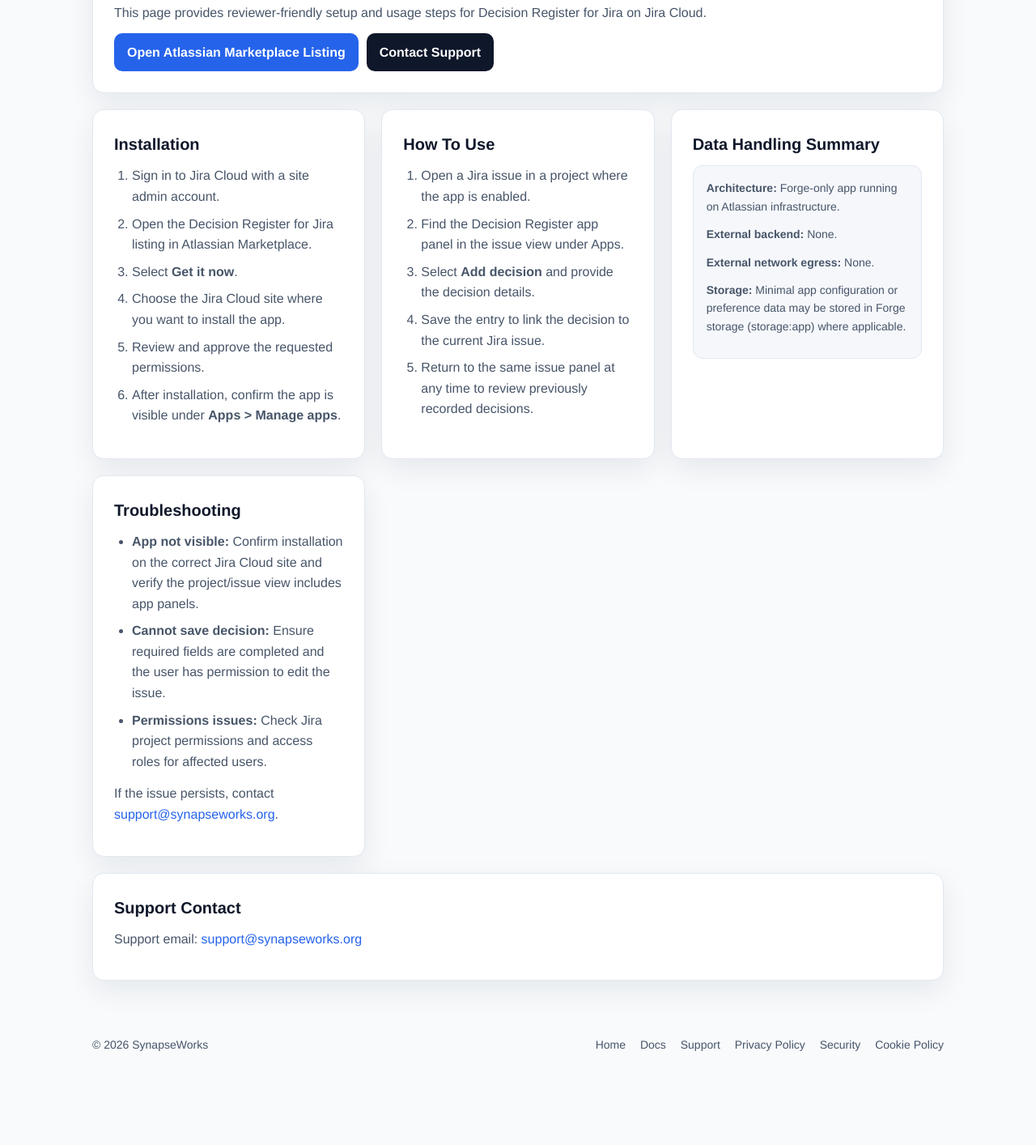
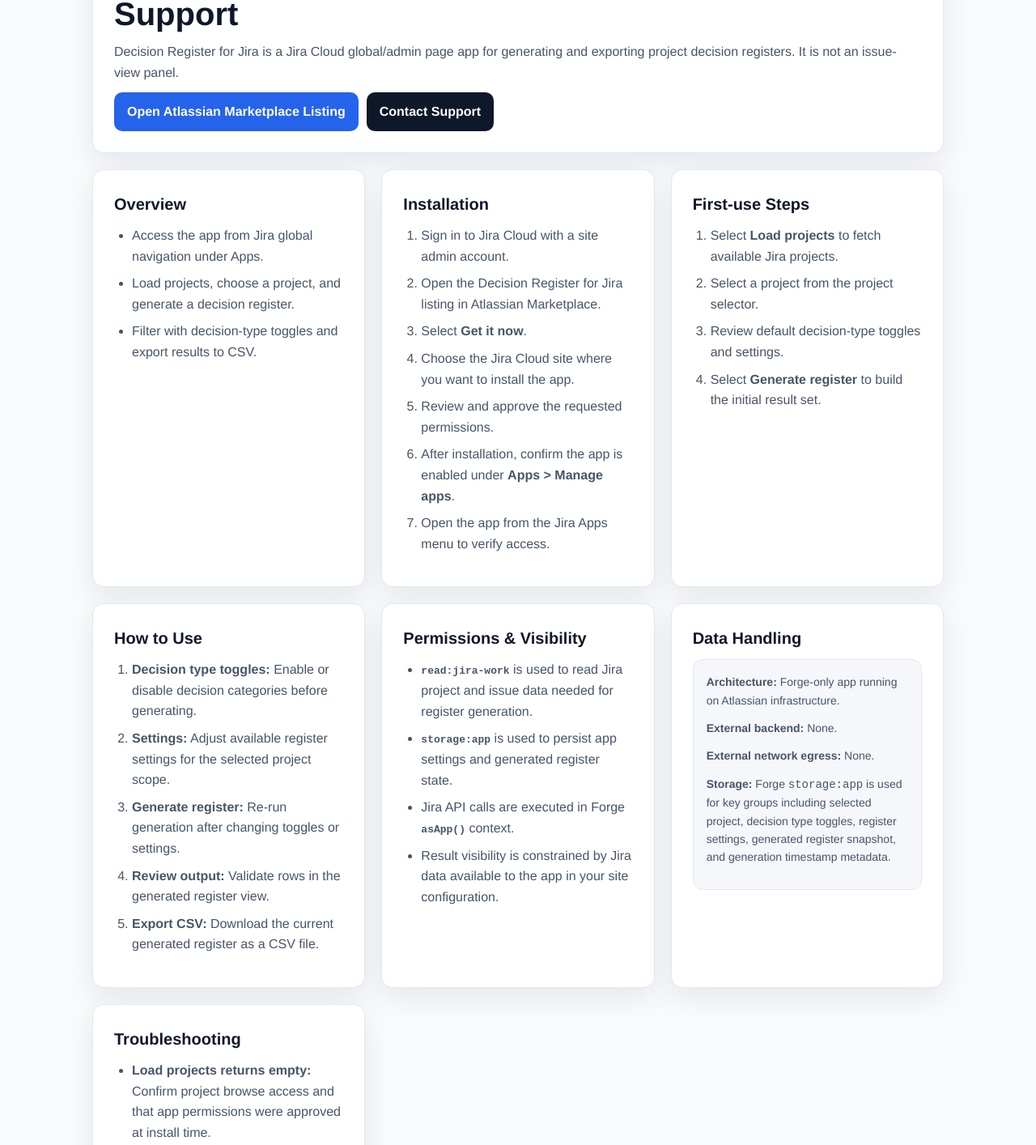
Before and after one commit to lucianRME/synapseworks-site, a plain HTML site: page docs/decision-register/index.html in a window 1280 px wide. Shown: the part 223-1637 px from the top of the page at 81% size. Before the commit the page ends 1553 px from the top, so only its background shows below. Drawn offline with Linux system fonts and the light colour scheme.

Commit message:
more fixes for decision register

```diff
--- a/docs/decision-register/index.html
+++ b/docs/decision-register/index.html
@@ -3,18 +3,18 @@
 <head>
   <meta charset="UTF-8">
   <meta name="viewport" content="width=device-width, initial-scale=1.0">
-  <title>Decision Register for Jira - Documentation | SynapseWorks</title>
+  <title>Decision Register for Jira - Documentation &amp; Support | SynapseWorks</title>
   <link rel="canonical" href="https://synapseworks.org/docs/decision-register/">
-  <meta name="description" content="Documentation for Decision Register for Jira: installation, usage, data handling, troubleshooting, and support contact.">
+  <meta name="description" content="Decision Register for Jira documentation and support: installation, first use, register generation, permissions, data handling, troubleshooting, and support contact.">
   <meta property="og:site_name" content="SynapseWorks">
-  <meta property="og:title" content="Decision Register for Jira - Documentation | SynapseWorks">
-  <meta property="og:description" content="How to install and use Decision Register for Jira in Jira Cloud, plus troubleshooting and support details.">
+  <meta property="og:title" content="Decision Register for Jira - Documentation &amp; Support | SynapseWorks">
+  <meta property="og:description" content="Marketplace-ready setup and usage guide for Decision Register for Jira, including permissions, data handling, and support.">
   <meta property="og:url" content="https://synapseworks.org/docs/decision-register/">
   <meta property="og:type" content="website">
   <meta property="og:image" content="https://synapseworks.org/og.svg">
   <meta name="twitter:card" content="summary_large_image">
-  <meta name="twitter:title" content="Decision Register for Jira - Documentation | SynapseWorks">
-  <meta name="twitter:description" content="Step-by-step install and usage documentation for Decision Register for Jira.">
+  <meta name="twitter:title" content="Decision Register for Jira - Documentation &amp; Support | SynapseWorks">
+  <meta name="twitter:description" content="Install, configure, and use Decision Register for Jira with support and troubleshooting guidance.">
   <meta name="twitter:image" content="https://synapseworks.org/og.svg">
   <style>
     :root {
@@ -163,12 +163,21 @@
     <section class="wrap">
       <div class="card full">
         <div class="pill">Documentation</div>
-        <h1>Decision Register for Jira &mdash; Documentation</h1>
-        <p>This page provides reviewer-friendly setup and usage steps for Decision Register for Jira on Jira Cloud.</p>
+        <h1>Decision Register for Jira &mdash; Documentation &amp; Support</h1>
+        <p>Decision Register for Jira is a Jira Cloud global/admin page app for generating and exporting project decision registers. It is not an issue-view panel.</p>
         <div class="cta-row">
           <a class="cta" href="https://marketplace.atlassian.com/apps/1541498296" target="_blank" rel="noopener noreferrer">Open Atlassian Marketplace Listing</a>
           <a class="cta secondary" href="/support">Contact Support</a>
         </div>
+      </div>
+
+      <div class="card">
+        <h2>Overview</h2>
+        <ul>
+          <li>Access the app from Jira global navigation under Apps.</li>
+          <li>Load projects, choose a project, and generate a decision register.</li>
+          <li>Filter with decision-type toggles and export results to CSV.</li>
+        </ul>
       </div>
 
       <div class="card">
@@ -179,44 +188,76 @@
           <li>Select <strong>Get it now</strong>.</li>
           <li>Choose the Jira Cloud site where you want to install the app.</li>
           <li>Review and approve the requested permissions.</li>
-          <li>After installation, confirm the app is visible under <strong>Apps &gt; Manage apps</strong>.</li>
+          <li>After installation, confirm the app is enabled under <strong>Apps &gt; Manage apps</strong>.</li>
+          <li>Open the app from the Jira Apps menu to verify access.</li>
         </ol>
       </div>
 
       <div class="card">
-        <h2>How To Use</h2>
+        <h2>First-use Steps</h2>
         <ol>
-          <li>Open a Jira issue in a project where the app is enabled.</li>
-          <li>Find the Decision Register app panel in the issue view under Apps.</li>
-          <li>Select <strong>Add decision</strong> and provide the decision details.</li>
-          <li>Save the entry to link the decision to the current Jira issue.</li>
-          <li>Return to the same issue panel at any time to review previously recorded decisions.</li>
+          <li>Select <strong>Load projects</strong> to fetch available Jira projects.</li>
+          <li>Select a project from the project selector.</li>
+          <li>Review default decision-type toggles and settings.</li>
+          <li>Select <strong>Generate register</strong> to build the initial result set.</li>
         </ol>
       </div>
 
       <div class="card">
-        <h2>Data Handling Summary</h2>
+        <h2>How to Use</h2>
+        <ol>
+          <li><strong>Decision type toggles:</strong> Enable or disable decision categories before generating.</li>
+          <li><strong>Settings:</strong> Adjust available register settings for the selected project scope.</li>
+          <li><strong>Generate register:</strong> Re-run generation after changing toggles or settings.</li>
+          <li><strong>Review output:</strong> Validate rows in the generated register view.</li>
+          <li><strong>Export CSV:</strong> Download the current generated register as a CSV file.</li>
+        </ol>
+      </div>
+
+      <div class="card">
+        <h2>Permissions &amp; Visibility</h2>
+        <ul>
+          <li><strong><code>read:jira-work</code></strong> is used to read Jira project and issue data needed for register generation.</li>
+          <li><strong><code>storage:app</code></strong> is used to persist app settings and generated register state.</li>
+          <li>Jira API calls are executed in Forge <strong><code>asApp()</code></strong> context.</li>
+          <li>Result visibility is constrained by Jira data available to the app in your site configuration.</li>
+        </ul>
+      </div>
+
+      <div class="card">
+        <h2>Data Handling</h2>
         <div class="panel">
           <p><strong>Architecture:</strong> Forge-only app running on Atlassian infrastructure.</p>
           <p><strong>External backend:</strong> None.</p>
           <p><strong>External network egress:</strong> None.</p>
-          <p><strong>Storage:</strong> Minimal app configuration or preference data may be stored in Forge storage (storage:app) where applicable.</p>
+          <p><strong>Storage:</strong> Forge <code>storage:app</code> is used for key groups including selected project, decision type toggles, register settings, generated register snapshot, and generation timestamp metadata.</p>
         </div>
       </div>
 
       <div class="card">
         <h2>Troubleshooting</h2>
         <ul>
-          <li><strong>App not visible:</strong> Confirm installation on the correct Jira Cloud site and verify the project/issue view includes app panels.</li>
-          <li><strong>Cannot save decision:</strong> Ensure required fields are completed and the user has permission to edit the issue.</li>
-          <li><strong>Permissions issues:</strong> Check Jira project permissions and access roles for affected users.</li>
+          <li><strong>Load projects returns empty:</strong> Confirm project browse access and that app permissions were approved at install time.</li>
+          <li><strong>Generate register not available:</strong> Select a project first.</li>
+          <li><strong>Generated register is empty:</strong> Verify decision-type toggles and project data contain matching decisions.</li>
+          <li><strong>CSV export unavailable:</strong> Generate a register before exporting.</li>
+          <li><strong>Settings or selections reset:</strong> Reopen the app and verify <code>storage:app</code> permission is present in app configuration.</li>
         </ul>
         <p>If the issue persists, contact <a href="mailto:support@synapseworks.org">support@synapseworks.org</a>.</p>
       </div>
 
       <div class="card full">
-        <h2>Support Contact</h2>
+        <h2>Support</h2>
         <p>Support email: <a href="mailto:support@synapseworks.org">support@synapseworks.org</a></p>
+        <p>Typical response time: 1-2 business days.</p>
+        <p>Include the following in your support email:</p>
+        <ul>
+          <li>Jira Cloud site URL.</li>
+          <li>Affected project key and action performed (Load projects, Generate register, or Export CSV).</li>
+          <li>Step-by-step reproduction steps.</li>
+          <li>Timestamp of the latest occurrence (with timezone).</li>
+          <li>Expected vs actual result and any screenshots.</li>
+        </ul>
       </div>
     </section>
   </main>
--- a/sitemap.xml
+++ b/sitemap.xml
@@ -31,6 +31,11 @@
     <priority>0.8</priority>
   </url>
   <url>
+    <loc>https://synapseworks.org/docs/decision-register/</loc>
+    <changefreq>monthly</changefreq>
+    <priority>0.7</priority>
+  </url>
+  <url>
     <loc>https://synapseworks.org/apps/synapse</loc>
     <changefreq>monthly</changefreq>
     <priority>0.7</priority>
```
Also changed, not shown: apps/decision-register/index.html (+2 -2 lines), support/index.html (+4 -3 lines).
